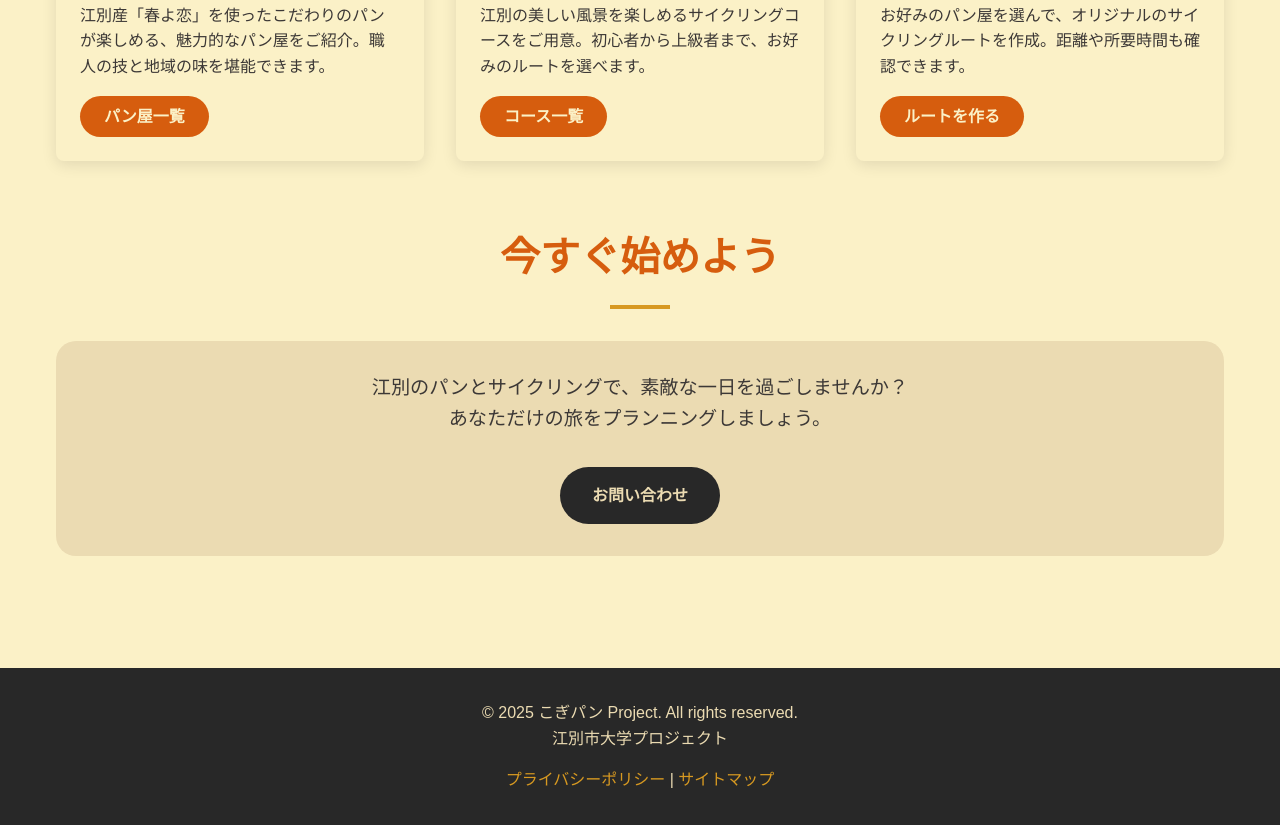
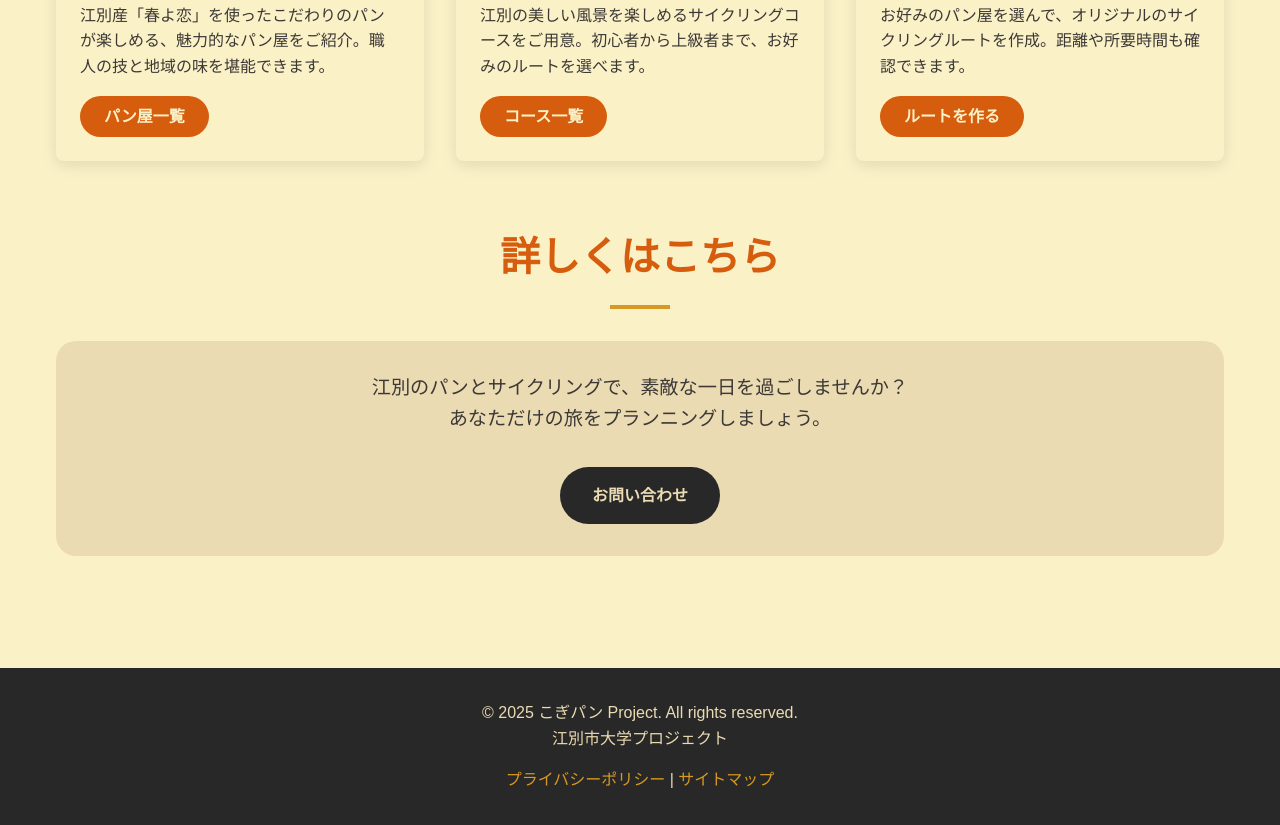
Before and after one commit to kuroiko0429/web-project, a plain HTML site: page index.html in a window 1280 px wide. Shown: the part 1756-2581 px from the top of the page. Drawn offline with nearby package versions, Linux system fonts and the light colour scheme.

Commit message:
add index h2

```diff
--- a/index.html
+++ b/index.html
@@ -127,7 +127,7 @@
       </section>
 
       <section class="section">
-        <h2>今すぐ始めよう</h2>
+        <h2>詳しくはこちら</h2>
         <div
           style="
             text-align: center;
```
